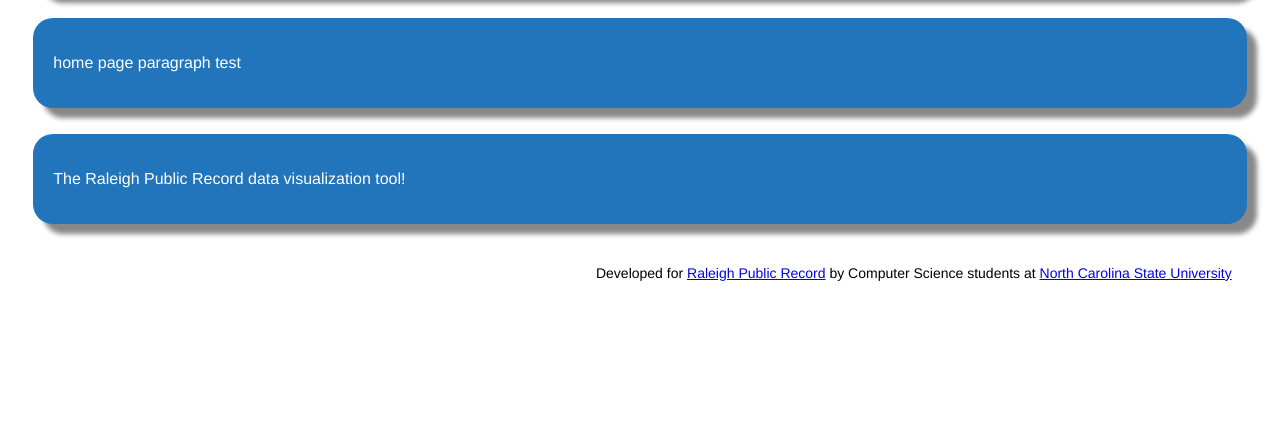
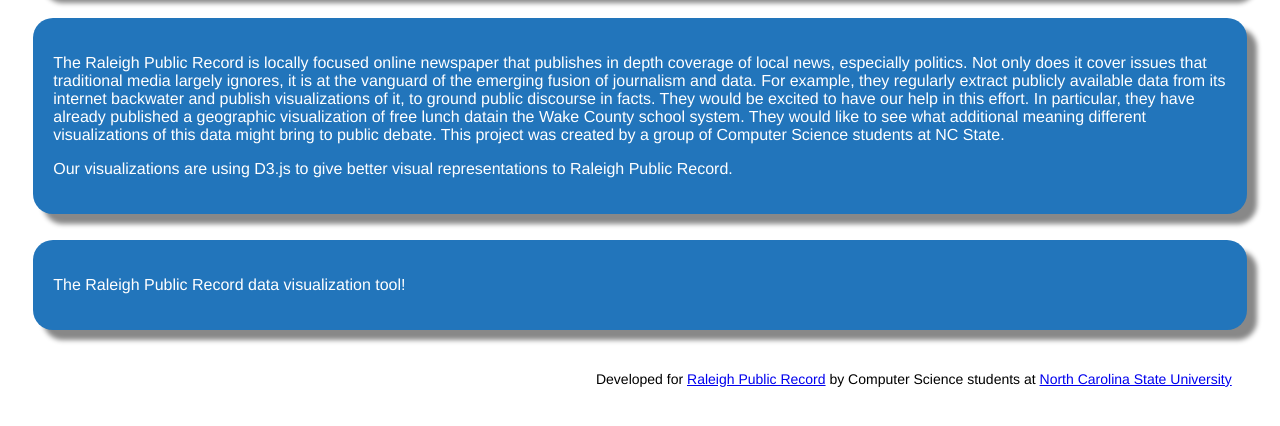
Before and after one commit to NCSUWebClass/spring14-rprviz2, a plain HTML site: page data.html in a window 1280 px wide. Shown: the part 200-626 px from the top of the page. Drawn offline with nearby package versions, Linux system fonts and the light colour scheme.

Commit message:
New Welcome text

```diff
--- a/data.html
+++ b/data.html
@@ -23,8 +23,22 @@
 		<section class="home">
 			<div>
 				<p>
-					home page paragraph test
+					The Raleigh Public Record is locally focused online newspaper that publishes in depth
+					coverage of local news, especially politics. Not only does it cover issues that
+					traditional media largely ignores, it is at the vanguard of the emerging fusion
+					of journalism and data. For example, they regularly extract publicly available
+					data from its internet backwater and publish visualizations of it, to ground
+					public discourse in facts. They would be excited to have our help in this effort.
+					In particular, they have already published a geographic visualization of
+					free lunch datain the Wake County school system. They would like to see what
+					additional meaning different visualizations of this data might bring to public
+					debate. This project was created by a group of Computer Science students at NC State.
 				</p>
+				<p>
+					Our visualizations are using D3.js to give better visual representations to Raleigh Public
+					Record.
+				</p>
+
 			</div>
 		</section>
 
@@ -55,6 +69,8 @@
 					<iframe id='FRvsESL2012' height=600 width=600 src="./FRvsESL2012.html" frameBorder="0" style="display:none"></iframe>
 				</div>
 				</p>
+
+
 			</div>
 			<div id="content2" class="hidden">
 				<h2>
```
Lines whose indentation alone changed are shown as unchanged.
